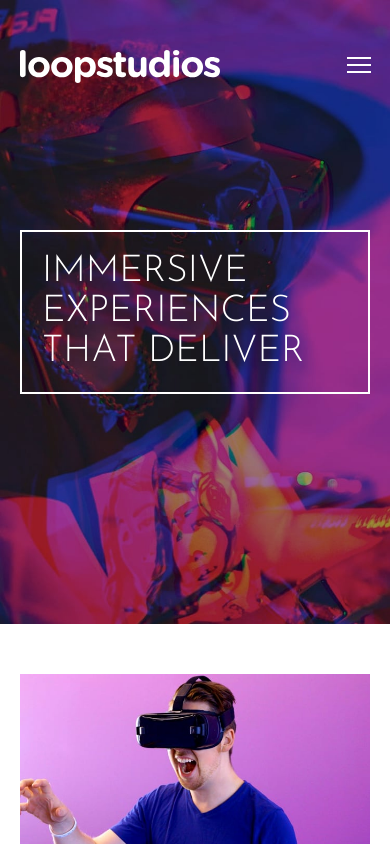
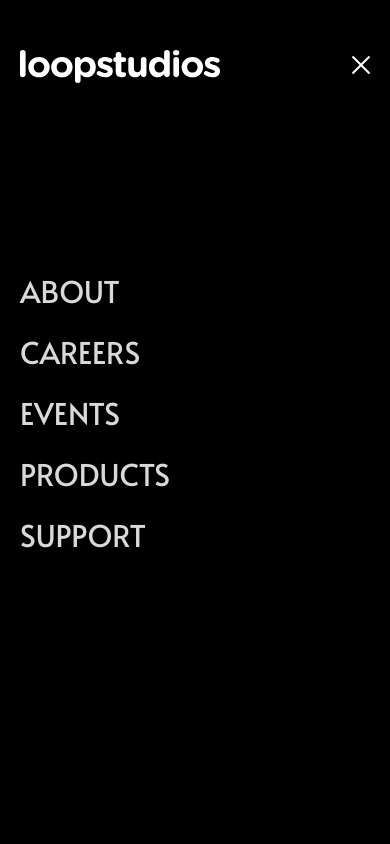
Before and after one commit to rafo38kh/loopstudios-landing-page, a website: page index.html in a window 390 px wide. Both pictures are taken after a click on the button 359 px from the left and 66 px from the top of the page. Shown: the top 844 px of the page. Drawn offline with Linux system fonts and the light colour scheme.

Commit message:
functionality is ready

```diff
--- a/index.html
+++ b/index.html
@@ -22,23 +22,23 @@
   <body>
     <section class="loop__header">
       <div class="loop__menu-wrapper">
-        <div class="loop__icons-wrapper">
+        <div class="loop__icons-wrapper js-bar">
           <img
             src="/images/logo.svg"
             alt=""
             class="loop__logo"
             aria-hidden="true"
           />
-          <button class="loop__hamburger-button">
+          <button class="loop__hamburger-button js-button">
             <img
               src="/images/icon-hamburger.svg"
               alt=""
-              class="loop__hamburger"
+              class="loop__hamburger js-img"
               aria-hidden="true"
             />
           </button>
         </div>
-        <nav class="loop__nav loop__nav--header">
+        <nav class="loop__nav loop__nav--header js-menu">
           <ul class="loop__list loop__list--header">
             <li class="loop__list-item loop__list-item--header">
               <a href="" class="loop__list-link loop__list-link--header"
@@ -131,7 +131,7 @@
           class="loop__logo loop__logo--footer"
         />
 
-        <div class="loop__nav loop__nav--footer">
+        <nav class="loop__nav loop__nav--footer js-menu-footer">
           <ul class="loop__list loop__list--footer">
             <li class="loop__list-item loop__list-item--footer">
               <a href="" class="loop__list-link loop__list-link--footer"
@@ -159,7 +159,7 @@
               >
             </li>
           </ul>
-        </div>
+        </nav>
 
         <div class="loop__social">
           <ul class="loop__social-list">
--- a/js/script.js
+++ b/js/script.js
@@ -0,0 +1,23 @@
+const menu = document.querySelector(".js-menu");
+const hamburger = document.querySelector(".js-button");
+const bar = document.querySelector(".js-bar");
+const img = document.querySelector(".js-img");
+const menuFooter = document.querySelector(".js-menu-footer");
+
+let isActive = false;
+
+hamburger.addEventListener("click", () => {
+  if (!isActive) {
+    isActive = true;
+    menu.classList.add("menu__active");
+    bar.style.position = "fixed";
+    img.src = "../images/icon-close.svg";
+    menuFooter.style.display = "none";
+  } else {
+    isActive = false;
+    menu.classList.remove("menu__active");
+    bar.style.position = "absolute";
+    img.src = "../images/icon-hamburger.svg";
+    menuFooter.style.display = "flex";
+  }
+});
--- a/scss/_component.scss
+++ b/scss/_component.scss
@@ -30,7 +30,6 @@
     width: 90%;
     min-width: 30rem;
     z-index: 1;
-    // position: fixed;
     @media (min-width: 1140px) {
       position: unset;
     }
@@ -64,6 +63,8 @@
     border: 2px solid $color-White;
     margin: 18rem 0;
     padding: 2rem 6rem 2rem 2rem;
+    // transform: translateX(80rem);
+    // animation: come-in-right 0.5s ease-out 700ms alternate forwards;
     @media (min-width: 810px) {
       width: 60%;
     }
@@ -529,3 +530,16 @@
     }
   }
 }
+
+.menu__active {
+  display: flex;
+}
+
+@keyframes come-in-right {
+  0% {
+    transform: translateX(80rem);
+  }
+  100% {
+    transform: translateX(0);
+  }
+}
```
Also changed, not shown: css/style.css, 1 other file.
